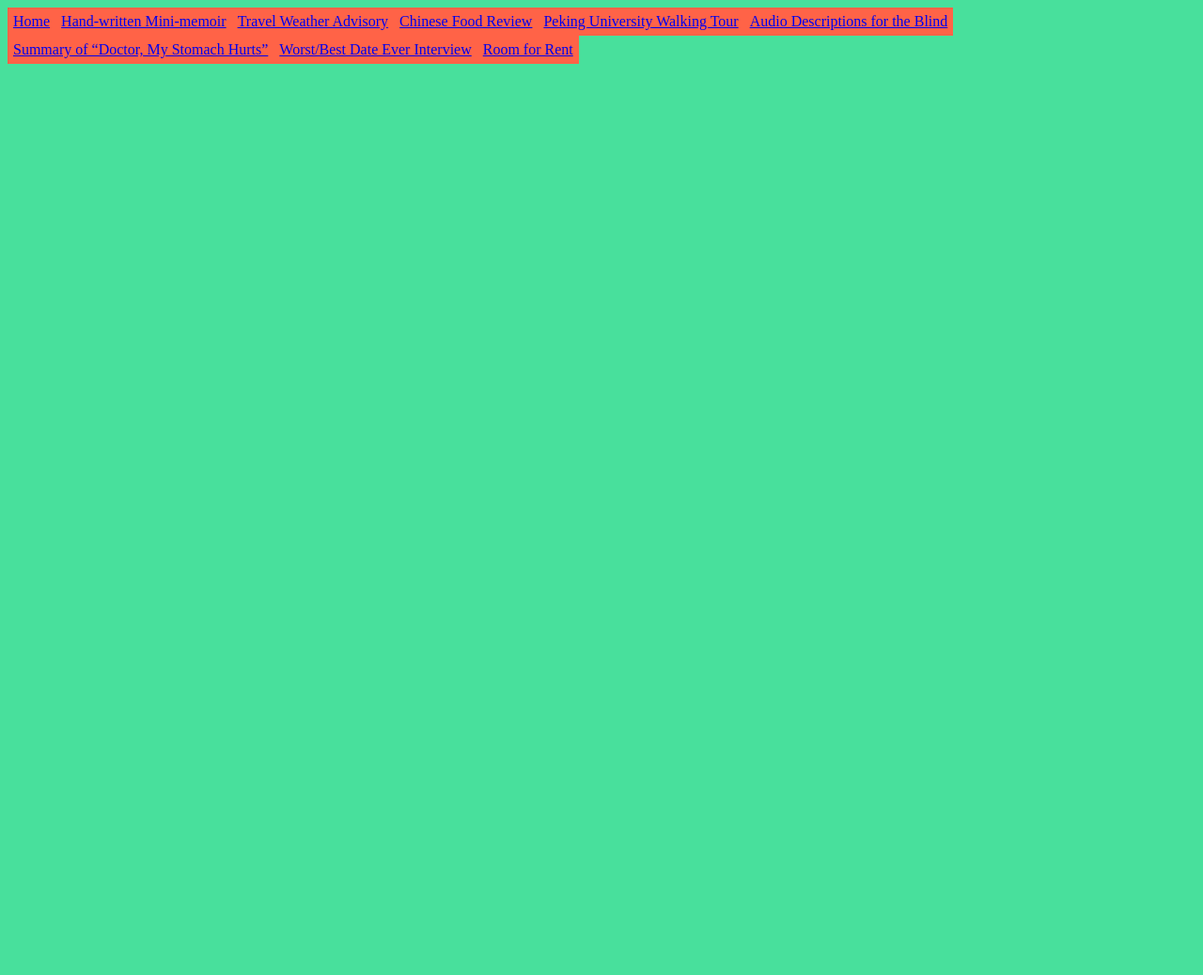
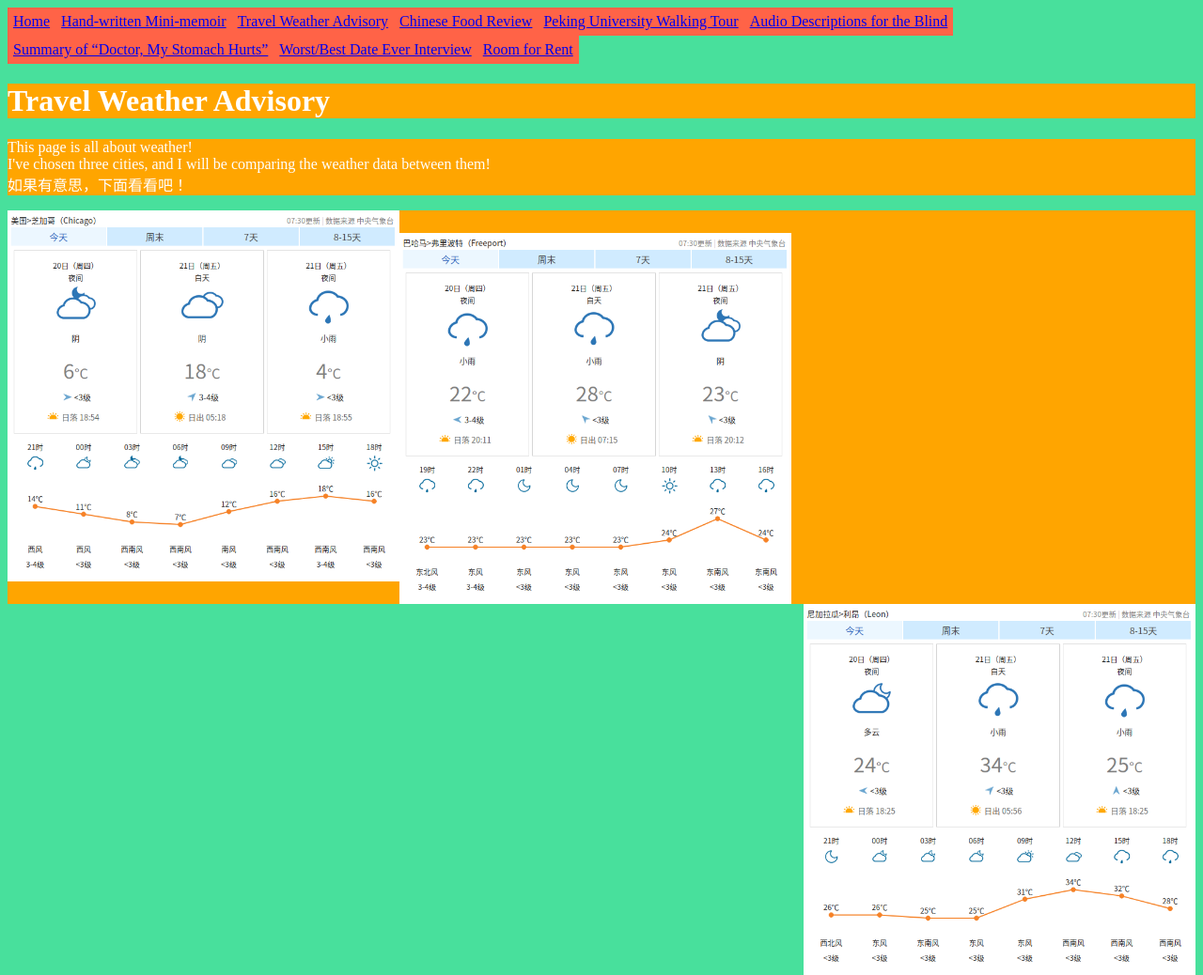
Before and after one commit to RubyNinjaThief/wo-neng-chua, a plain HTML site: page T2.html in a window 1280 px wide. Shown: the whole page at 94% size. Before the commit the page ends 800 px from the top, so only its background shows below. Drawn offline with Linux system fonts and the light colour scheme.

Commit message:
Update T2.html

```diff
--- a/T2.html
+++ b/T2.html
@@ -16,5 +16,16 @@
       <li><a href="T7.html">Worst/Best Date Ever Interview</a></li>
       <li><a href="T8.html">Room for Rent</a></li>
     </ul>
+
+    <h1>Travel Weather Advisory</h1>
+    <p>This page is all about weather!
+      <br>I've chosen three cities, and I will be comparing the weather data between them!
+      <br>如果有意思，下面看看吧！</p>
+    <div>
+      <p>　<image src="TianQiChicago.png" style="display:block;float:left;width:33%">
+        <image src="TianQiFreeport.png" style="display:block;float:middle;width:33%">
+          <image src="TianQiLeon.png" style="display:block;float:right;width:33%">
+      </p>
+    </div>
   </body>
 </html>
```
